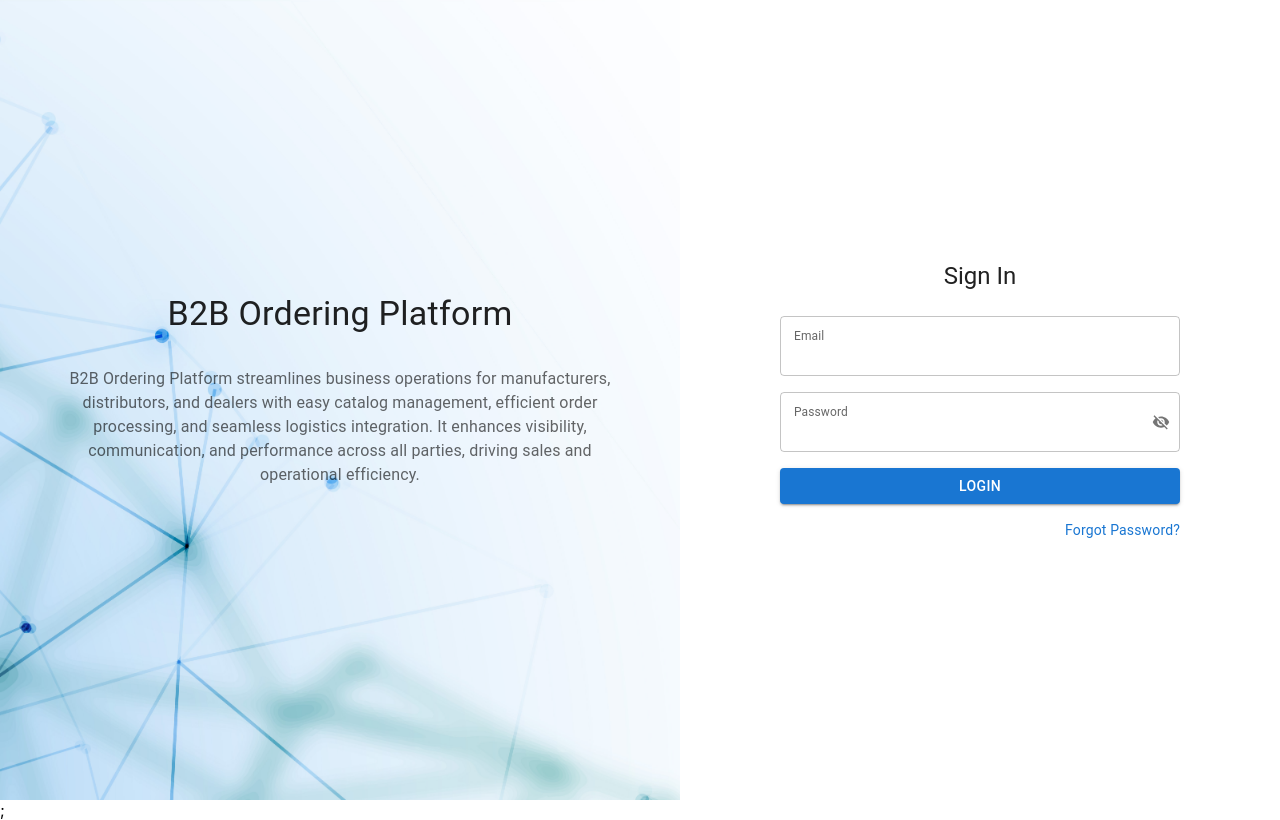
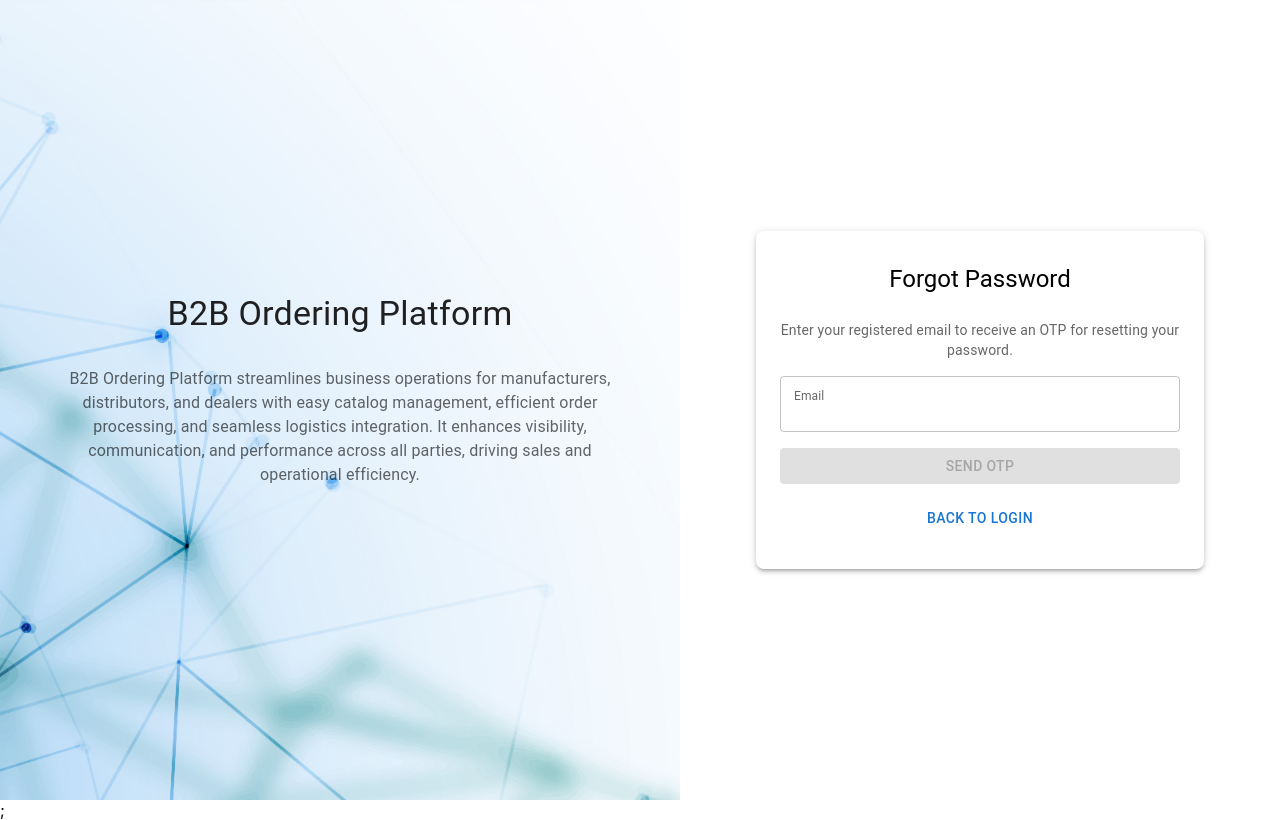
Before and after one commit to sandhiya-chandran/Project2DE, a React (Create React App) app: page / in a window 1280 px wide. Both pictures are taken after a click on the element "Forgot Password?". Built offline with nearby package versions, Linux system fonts and the light colour scheme; the HTML template or start-up script is replaced by a standard one.

Commit message:
Forget-Password_Price-Range-seller

```diff
--- /dev/null
+++ b/src/components/Login/ForgotPassword.js
@@ -0,0 +1,164 @@
+import React, { useState } from 'react';
+import { TextField, Button, Box, Typography, CircularProgress } from '@mui/material';
+import axios from 'axios';
+
+const ForgotPassword = ({ onClose }) => {
+  const [email, setEmail] = useState('');
+  const [otp, setOtp] = useState('');
+  const [newPassword, setNewPassword] = useState('');
+  const [confirmPassword, setConfirmPassword] = useState('');
+  const [loading, setLoading] = useState(false);
+  const [step, setStep] = useState(1); // 1: Send OTP, 2: Change Password
+  const [successMessage, setSuccessMessage] = useState('');
+  const [errorMessage, setErrorMessage] = useState('');
+  const [userId, setUserId] = useState(''); // State to store user_id
+
+  const handleForgotPassword = async () => {
+    setLoading(true);
+    setErrorMessage('');
+    setSuccessMessage('');
+
+    try {
+      const response = await axios.post(`${process.env.REACT_APP_IP}forgotPassword/`, { email });
+
+      if (response.data.status) {
+        setSuccessMessage(response.data.message); // Show success message
+        setUserId(response.data.user_id); // Set user_id from response
+        setStep(2); // Move to OTP and password step
+      } else {
+        setErrorMessage('Error sending OTP. Please try again.');
+      }
+    } catch (error) {
+      console.error('Forgot Password Error:', error);
+      setErrorMessage('Server error. Please try again later.');
+    } finally {
+      setLoading(false);
+    }
+  };
+
+  const handleChangePassword = async () => {
+    if (newPassword !== confirmPassword) {
+      setErrorMessage('Passwords do not match.');
+      return;
+    }
+
+    setLoading(true);
+    setErrorMessage('');
+    setSuccessMessage('');
+
+    try {
+      const response = await axios.post(`${process.env.REACT_APP_IP}changePassword/`, {
+        user_id: userId, // Use user_id from state
+        otp: parseInt(otp, 10), // Convert OTP to a number
+        password: newPassword,
+      });
+
+      if (response.data.status) {
+        setSuccessMessage(response.data.message); // Show success message
+        setTimeout(() => {
+          onClose(); // Redirect to login page
+        }, 2000);
+      } else {
+        setErrorMessage('Error changing password. Please try again.');
+      }
+    } catch (error) {
+      console.error('Change Password Error:', error);
+      setErrorMessage('Server error. Please try again later.');
+    } finally {
+      setLoading(false);
+    }
+  };
+
+
+  return (
+    <Box
+      display="flex"
+      flexDirection="column"
+      alignItems="center"
+      gap={2}
+      width="100%"
+      maxWidth="400px"
+      mx="auto"
+      px={3}
+      py={4}
+      bgcolor="background.paper"
+      borderRadius={2}
+      boxShadow={3}
+    >
+      {step === 1 && (
+        <>
+          <Typography variant="h5" gutterBottom>
+            Forgot Password
+          </Typography>
+          <Typography variant="body2" color="textSecondary" textAlign="center">
+            Enter your registered email to receive an OTP for resetting your password.
+          </Typography>
+          <TextField
+            label="Email"
+            type="email"
+            value={email}
+            onChange={(e) => setEmail(e.target.value)}
+            fullWidth
+            variant="outlined"
+          />
+          <Button
+            variant="contained"
+            color="primary"
+            onClick={handleForgotPassword}
+            disabled={loading || !email}
+            fullWidth
+          >
+            {loading ? <CircularProgress size={20} color="inherit" /> : 'Send OTP'}
+          </Button>
+        </>
+      )}
+      {step === 2 && (
+        <>
+          <Typography variant="h5" gutterBottom>
+            Reset Password
+          </Typography>
+          <TextField
+            label="OTP"
+            type="text"
+            value={otp}
+            onChange={(e) => setOtp(e.target.value)}
+            fullWidth
+            variant="outlined"
+          />
+          <TextField
+            label="New Password"
+            type="password"
+            value={newPassword}
+            onChange={(e) => setNewPassword(e.target.value)}
+            fullWidth
+            variant="outlined"
+          />
+          <TextField
+            label="Confirm Password"
+            type="password"
+            value={confirmPassword}
+            onChange={(e) => setConfirmPassword(e.target.value)}
+            fullWidth
+            variant="outlined"
+          />
+          <Button
+            variant="contained"
+            color="primary"
+            onClick={handleChangePassword}
+            disabled={loading || !otp || !newPassword || !confirmPassword}
+            fullWidth
+          >
+            {loading ? <CircularProgress size={20} color="inherit" /> : 'Submit'}
+          </Button>
+        </>
+      )}
+      {successMessage && <Typography color="success.main">{successMessage}</Typography>}
+      {errorMessage && <Typography color="error.main">{errorMessage}</Typography>}
+      <Button onClick={onClose}  color="primary">
+        Back to Login
+      </Button>
+    </Box>
+  );
+};
+
+export default ForgotPassword;
--- a/src/components/Login/Login.js
+++ b/src/components/Login/Login.js
@@ -5,11 +5,18 @@ import axios from 'axios';
 import { TextField, Button, Box, Typography,IconButton, InputAdornment ,CircularProgress} from '@mui/material';
 import { Visibility, VisibilityOff } from '@mui/icons-material';
 import './Login.css';
+import ForgotPassword from './ForgotPassword';
 
 const Login = () => {
   const [email, setEmail] = useState('');
   const [password, setPassword] = useState('');
   const [showPassword, setShowPassword] = useState(false);
+
+  const [showForgotPassword, setShowForgotPassword] = useState(false);
+
+  const toggleForgotPassword = () => {
+    setShowForgotPassword(!showForgotPassword);
+  };
 
   const [loading, setLoading] = useState(false);
   const navigate = useNavigate();
@@ -82,8 +89,13 @@ const Login = () => {
         </Typography>
       </Box>
 
+
+
       {/* Right side */}
       <Box flex={1} display="flex" justifyContent="center" alignItems="center">
+      {showForgotPassword ? (
+        <ForgotPassword onClose={toggleForgotPassword} />
+      ) : (
         <Box display="flex" flexDirection="column" alignItems="center" gap={2} width="100%" maxWidth="400px" mx="auto" px={3}>
           <Typography variant="h5" color="textPrimary" gutterBottom>
             Sign In
@@ -142,10 +154,13 @@ const Login = () => {
             variant="body2"
             color="primary"
             style={{ cursor: 'pointer', alignSelf: 'flex-end' }}
+            onClick={toggleForgotPassword}
           >
             Forgot Password?
           </Typography>
         </Box>
+      )}
+
       </Box>
     </Box>
   );
--- /dev/null
+++ b/src/components/Manufacturer/Products/PriceRangeFilter.js
@@ -0,0 +1,106 @@
+// Import necessary modules
+import React, { useEffect, useState } from "react";
+import axios from "axios";
+import { Box, Slider, TextField, Typography } from '@mui/material';
+
+const PriceRangeFilter = ({ onPriceChange }) => {
+  const [loading, setLoading] = useState(true);
+  const [error, setError] = useState(null);
+  const [priceRange, setPriceRange] = useState({ price_from: 0, price_to: '' });
+  const [maxPrice, setMaxPrice] = useState(0); // State to hold the maximum price
+  const [currency, setCurrency] = useState();
+
+  useEffect(() => {
+    const MaxPrice = async () => {
+      setLoading(true);
+      setError(null);
+      try {
+        const userData = localStorage.getItem("user");
+        console.log("userData", userData);
+        let manufactureUnitId = "";
+        let role_name = "";
+
+        if (userData) {
+          const data = JSON.parse(userData);
+          manufactureUnitId = data.manufacture_unit_id;
+          role_name = data.role_name;
+        }
+
+        const response = await axios.get(
+          `${process.env.REACT_APP_IP}get_highest_priced_product/?manufacture_unit_id=${manufactureUnitId}&role_name=${role_name}`
+        );
+
+        const responseData = response.data?.data || {};
+        setMaxPrice(responseData.price || 1000); // Set the maximum price from the response
+        setPriceRange({ price_from: 0, price_to: responseData.price }); // Update the price range
+        setCurrency(responseData.currency);
+
+      } catch (err) {
+        console.error("API Error:", err);
+        setError("Failed to load brands. Please try again.");
+      } finally {
+        setLoading(false);
+      }
+    };
+
+    MaxPrice();
+  }, []);
+
+  const handleSliderChange = (event, newValue) => {
+    setPriceRange({ price_from: newValue[0], price_to: newValue[1] });
+  };
+
+  const handleSliderChangeCommitted = (event, newValue) => {
+    onPriceChange({ price_from: newValue[0], price_to: newValue[1] });
+  };
+
+
+  return (
+    <Box sx={{
+        padding: 2,
+        maxWidth: '100%', // Ensure it doesn't extend beyond the container
+        overflow: 'hidden', // Prevent horizontal scroll
+      }}>
+      <Typography variant="h6" gutterBottom sx={{ fontSize: "14px", fontWeight: 600 }}>
+        Price Range
+      </Typography>
+      <Slider
+       value={[priceRange.price_from, priceRange.price_to]}
+       onChange={handleSliderChange}
+       onChangeCommitted={handleSliderChangeCommitted}
+        valueLabelDisplay="auto"
+        min={0}
+        max={maxPrice} // Use the dynamic maximum price
+        step={100}
+        sx={{
+            marginRight: 2,
+            marginBottom: 1,
+            height: 2, // Reduce the height to make the slider thinner
+            '& .MuiSlider-thumb': {
+              width: 10, // Reduce the size of the thumb
+              height: 10, // Make the thumb smaller
+              '&:hover': {
+                boxShadow: 'none', // Remove hover effect
+              },
+              '&:focus, &:focus-visible': {
+                boxShadow: 'none', // Remove focus effect
+              },
+            },
+            '& .MuiSlider-track': {
+              height: 2, // Adjust track height to match slider height
+            },
+            '& .MuiSlider-rail': {
+              height: 2, // Adjust rail height to match slider height
+            },
+          }}
+      />
+      <Box>
+      <Typography variant="h6" sx={{ fontSize: "13px"}} >
+        {currency}{priceRange.price_from} - {currency}{priceRange.price_to}
+      </Typography>
+      </Box>
+    </Box>
+  );
+};
+
+export default PriceRangeFilter;
```
Also changed, not shown: src/components/Manufacturer/Products/ProductList.js (+22 -4 lines), 1 other file (tests, documents, lock files or other folders).
